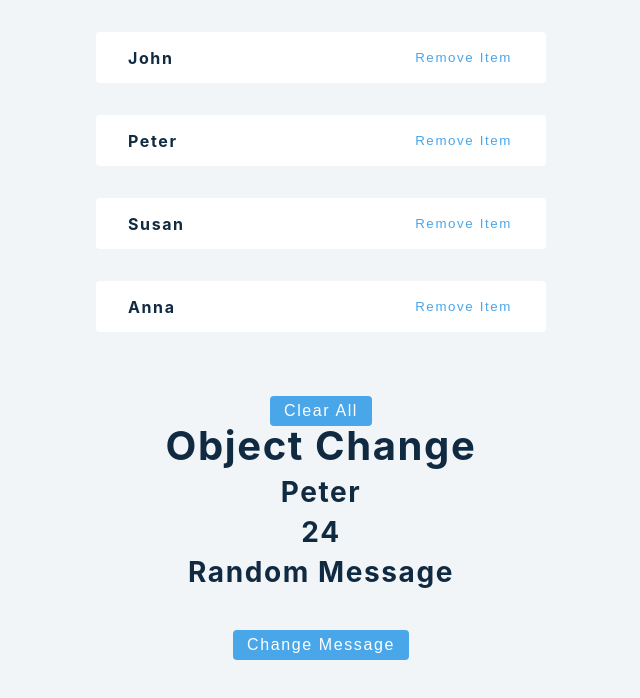
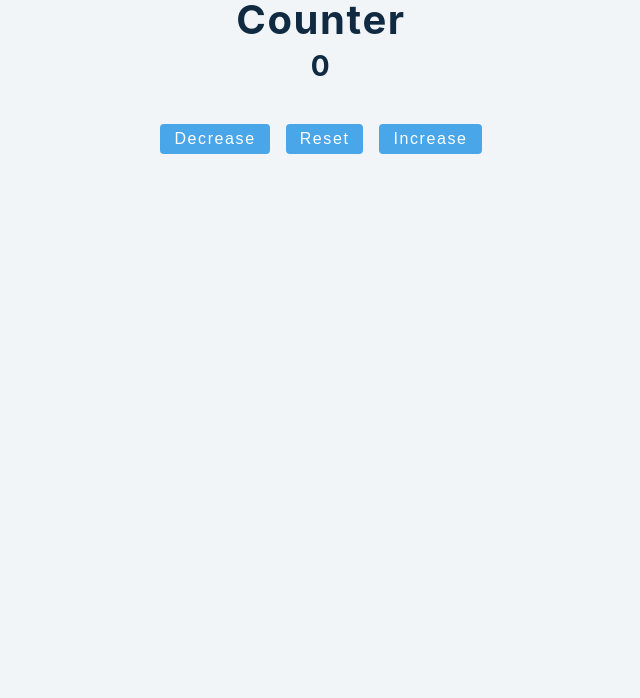
Before and after one commit to ashishmangla0/react15, a React (Create React App) app: page / in a window 1280 px wide. Shown: the top 698 px of the page, without its empty margins (319-959 px from the left). Built offline with nearby package versions, Linux system fonts and the light colour scheme.

Commit message:
add counter

```diff
--- a/src/App.js
+++ b/src/App.js
@@ -2,74 +2,35 @@ import logo from "./logo.svg";
 import "./App.css";
 import { Fragment, useState } from "react";
 
-const data = [
-  { id: 1, name: "john" },
-  { id: 2, name: "peter" },
-  { id: 3, name: "susan" },
-  { id: 4, name: "anna" },
-];
+function App() {
+  const initalValue = 0;
 
-const initalValues = {
-  name: "peter",
-  age: 24,
-  message: "random message",
-};
-function App() {
-  const [people, setPeople] = useState(data);
-  const [person, setPerson] = useState(initalValues);
-  const handleClearAll = () => {
-    setPeople([]);
+  const [value, setValue] = useState(initalValue);
+
+  const handleInc = () => {
+    setValue(value + 1);
   };
-  const handleSingleRemove = (id) => {
-    console.log(id);
-    let newPeople = people.filter((person) => person.id !== id);
-    console.log(newPeople);
-    setPeople(newPeople);
+  const handleDec = () => {
+    console.log("i am dec");
+    setValue(value - 1);
   };
-
-
-const changeMessage = () =>{
-  setPerson({...person, message: 'hello World' });
-}
-
-
+  const handleReset = () => {
+    setValue(initalValue);
+  };
   return (
-    <div className="App">
-      <div>
-      {people.map((person) => {
-        const { id, name } = person;
-        return (
-          <div key={name} className={"item"}>
-            <h4>{name}</h4>
-            <button className="" onClick={() => handleSingleRemove(id)}>
-              Remove Item
-            </button>
-          </div>
-        );
-      })}
-      <button onClick={handleClearAll} className="btn">
-        Clear All
+    <section className="App">
+      <h2> Counter</h2>
+      <h3>{value}</h3>
+      <button className="btn" onClick={handleDec}>
+        decrease
       </button>
-      </div>
-      <div>
-        <h2>
-          object change
-        </h2>
-        <h3>
-          {person.name}
-        </h3>
-        <h3>
-          {person.age}
-        </h3>
-        <h3>
-          {person.message}
-        </h3>
-        <button className="btn" onClick={changeMessage} >
-          change message
-        </button>
-      </div>
-
-    </div>
+      <button className="btn" onClick={handleReset}>
+        reset
+      </button>
+      <button className="btn" onClick={handleInc}>
+        increase
+      </button>
+    </section>
   );
 }
 
```
